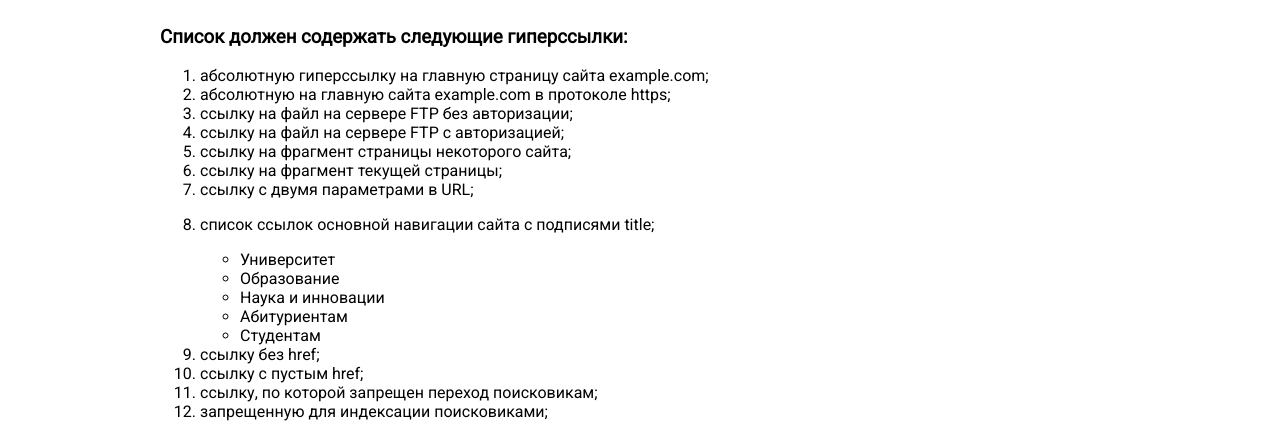
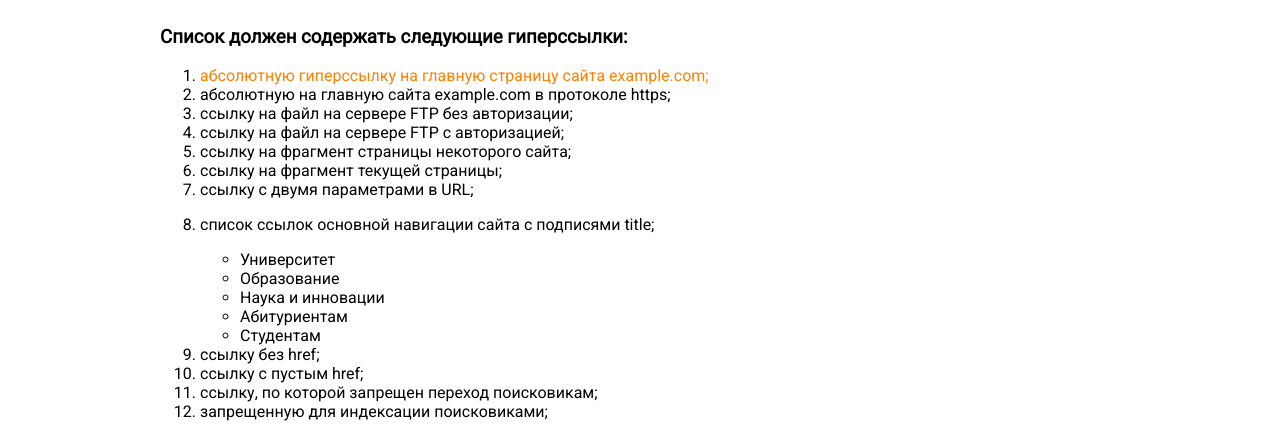
Before and after one commit to Bagi4-source/Task2, a plain HTML site: page index.html in a window 1280 px wide. In both pictures the pointer is over the link 454 px from the left and 260 px from the top of the page. Shown: the part 185-619 px from the top of the page. Drawn offline with Linux system fonts and the light colour scheme.

Commit message:
Update style.css

```diff
--- a/style.css
+++ b/style.css
@@ -12,6 +12,9 @@ body {
 a {
     text-decoration: none;
     color: black;
+}
+li a:hover{
+    color: #ff8000;
 }
 
 header {
```
